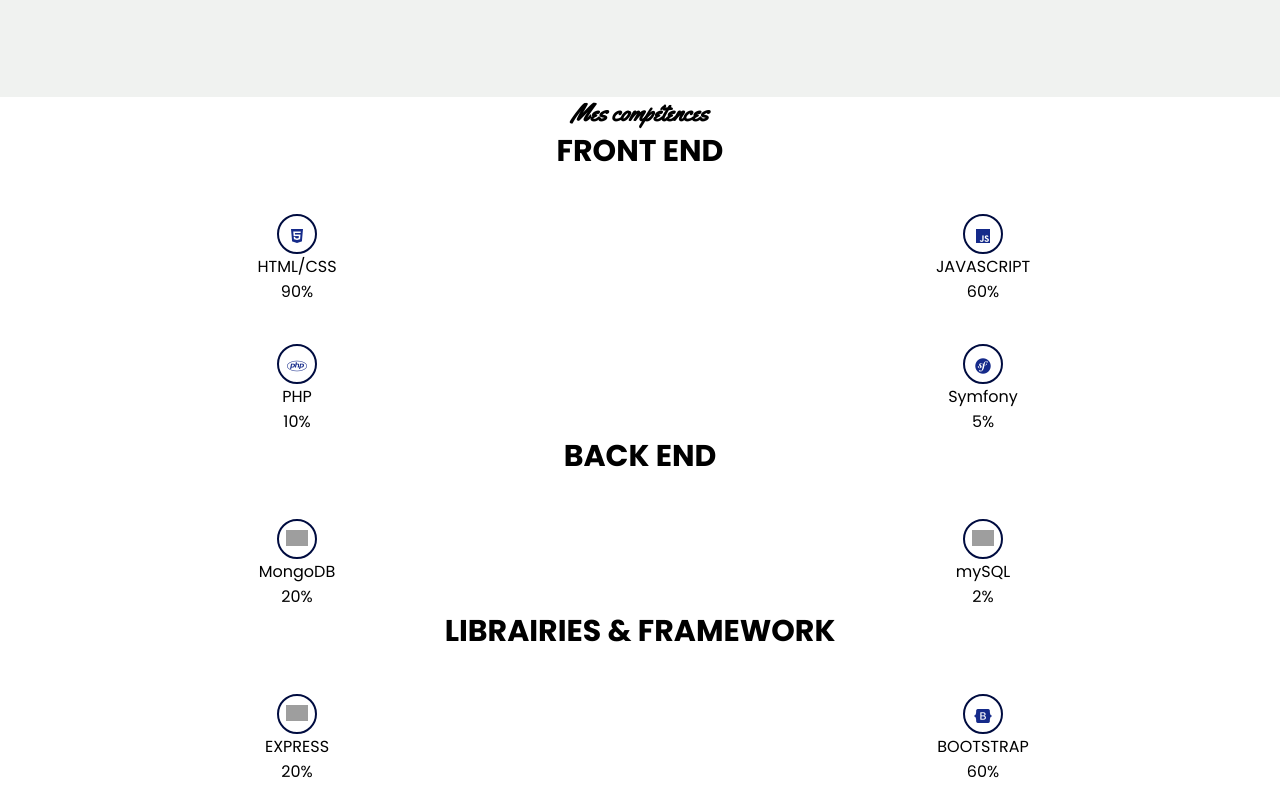
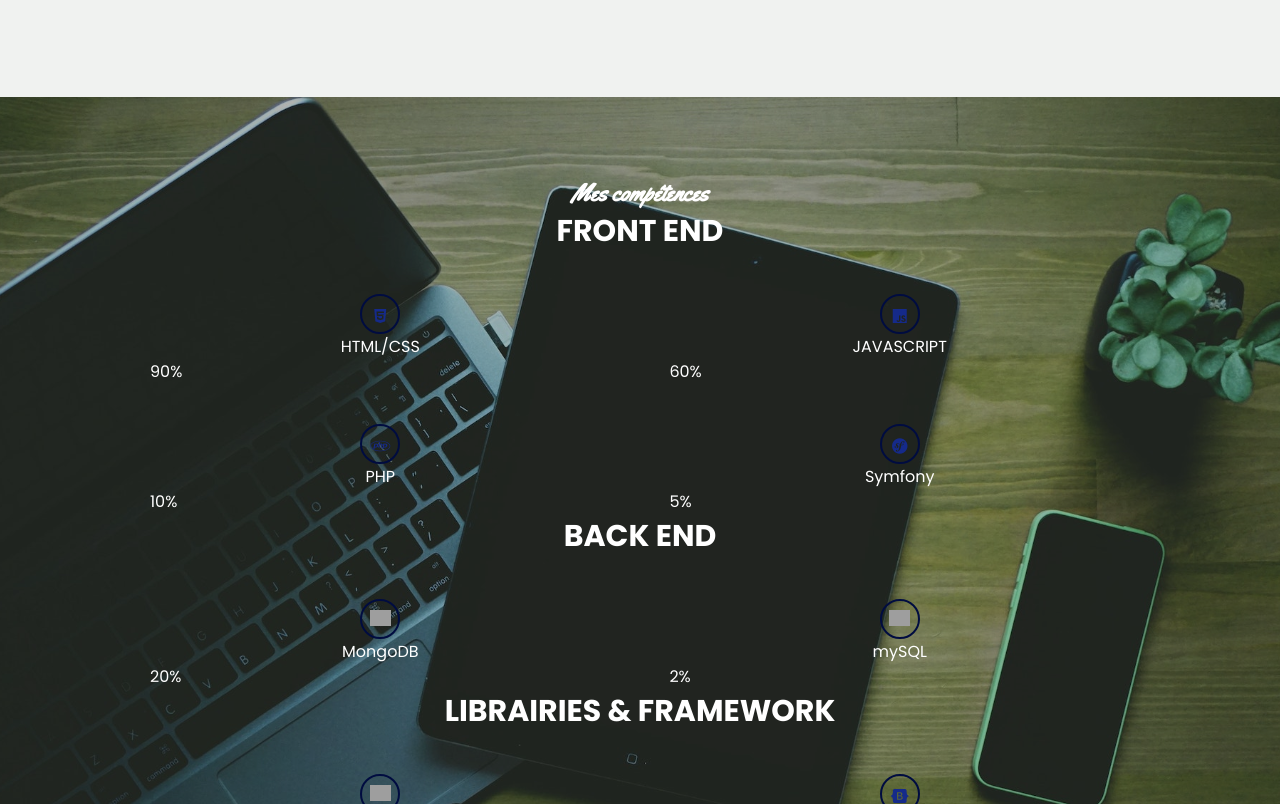
Before and after one commit to TanguyHOSPICE/CV2023, a plain HTML site: page index.html in a window 1280 px wide. Shown: the part 1344-2148 px from the top of the page. Drawn offline with Linux system fonts and the light colour scheme; grey boxes are pictures that could not be loaded.

Commit message:
Add skills first style & bg img

```diff
--- a/asset/css/style.css
+++ b/asset/css/style.css
@@ -145,7 +145,7 @@ header .info {
 	transform: translateX(-50%);
 }
 /* Section ABOUT */
-.about {
+#about {
 	background-color: #f0f2f0;
 	padding: 160px 0px 100px;
 }
@@ -199,6 +199,23 @@ header .info {
 	font-weight: bold;
 }
 /* Section Skills */
+#skills {
+	padding: 80px 0px 100px;
+	text-align: center;
+	background: linear-gradient(rgba(0, 0, 0, 0.3), rgba(0, 0, 0, 0.3)), url('/asset/media/bg-skills.jpg');
+	background-size: cover;
+	background-attachment: fixed;
+	background-position: center center;
+	color: #fff;
+}
+#skills .col {
+	width: 47%;
+}
+.cont-bar {
+	display: flex;
+	align-items: center;
+}
+
 .skills-logos .cont-img {
 	width: 40px;
 	height: 40px;
@@ -215,3 +232,5 @@ header .info {
 /* .skills-logos img[alt='express js logo'] {
 	background-color: #000;
 } */
+
+/* *https://www.youtube.com/watch?v=cg8QbJhp5j4  * */
```
Also changed, not shown: asset/media/bg-laptop.jpg (added), asset/media/bg-skills.jpg (added).
